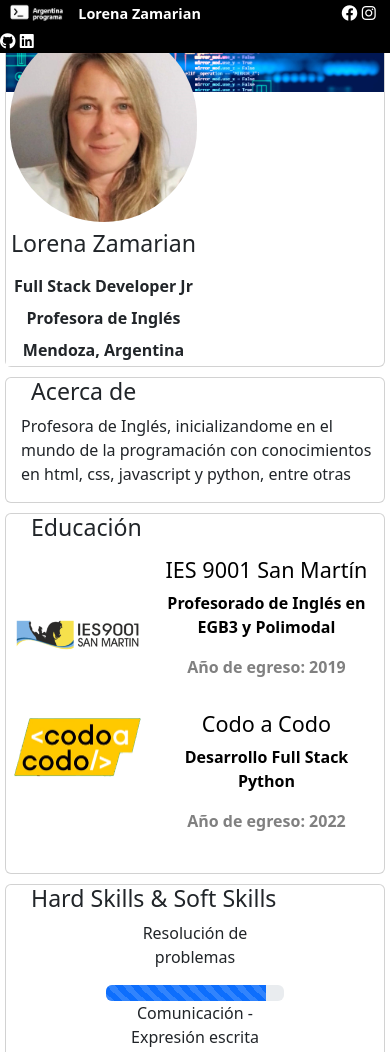
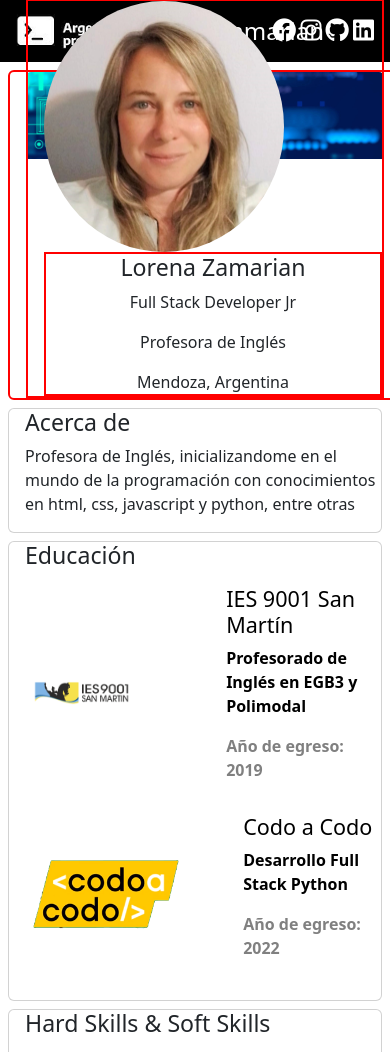
Before and after one commit to LorenaZamarian/Portfolio---FRONT, a plain HTML site: page index.html in a window 390 px wide. Shown: the top 1052 px of the page. Drawn offline with nearby package versions, Linux system fonts and the light colour scheme; a web font is replaced by a local one.

Commit message:
bootstrap

```diff
--- a/index.html
+++ b/index.html
@@ -16,77 +16,77 @@
     <title>Portfolio</title>
 </head>
 
-<body>
-    <nav>
-        <div class="redes">
-            <a href="https://argentinaprograma.inti.gob.ar/" class="arg"><img class="arg" src="/images/arg programa.jpg" alt="Logo argentina programa"></a>
-            <span class="nombre">Lorena Zamarian</span>
-            <span class="ico">
-                <a href="https://www.facebook.com/lore.zama/"><i class="fa-brands fa-facebook" ></i></a>
+
+    <nav class="container-flex navbar" style="background-color: #000000; color: #ffffff; position:relative">
+        <div class="container-fluid" id="navbar">
+          <a class="navbar-brand" href="https://argentinaprograma.inti.gob.ar/">
+            <img src="/images/arg programa.jpg" alt="Logo" height="35" class="d-inline-block align-text-top">
+          </a>
+            <span class= "position-absolute start-0" style="font-size: x-large;" id="nombre">Lorena Zamarian</span>
+            <div class="position-absolute end-0" id="iconos">
+            <a href="https://www.facebook.com/lore.zama/"><i class="fa-brands fa-facebook"></i></a>
             <a href="https://www.instagram.com/lorezamas/"><i class="fa-brands fa-instagram"></i></a>
             <a href="https://github.com/LorenaZamarian"><i class="fa-brands fa-github"></i></a>
             <a href="https://www.linkedin.com/in/lorena-zamarian-aa862b1b3/"><i class="fa-brands fa-linkedin"></i></a>
-            </span>
+            </div>
         </div>
     </nav>
+<body>
 
-
-    <div class="card">
+    <!--Primer card-->
+    <div class="card container-fluid" style="border: red 2px solid;">
         <div class="banner">
-            <img src="/images/lenguaje-programacion.jpg" class="card-img-top" alt="imagen ilustrativa con texto en codigo">
+            <img src="/images/lenguaje-programacion.jpg" class="card-img-top"  alt="imagen ilustrativa con texto en codigo">
         </div>
 
-      <div class="tabla">
-        <table class="table-sm" class="fotoperfil">
-            <thead>
-                <tr>
-                   <th scope="col" id="perfil"><img src="/images/perfil2.jpeg" class="img-fluid" max-widht="100%" height="0%"  alt="foto perfil persona"></th>
-                </tr>
-            </thead>
+        <section id="perfil" class="align-items-center container-relative" style="border: red 2px solid;">
+            <div class="col-md-6">
+                <div class="col-md-6" style="width: 15em;">
+                    <a class= foto-perfil href="#">
+                        <img src="/images/perfil2.jpeg" class= "img-fluid rounded-circle " style="max-width:100%; height:auto" alt="foto perfil persona">
+                    </a>
+                </div>
+            </div>
 
-            <tbody>
-                <tr>
-                    <th scope="row"><h3 class="card-title">Lorena Zamarian</h3></th>
-                </tr>
-                <tr>
-                    <th scope="row"><p class="card-text">Full Stack Developer Jr</p></th>
-                </tr>
-                <tr>
-                    <th scope="row"><p class="card-text">Profesora de Inglés</p></th>
-                </tr>
-                <tr>
-                    <th scope="row"><p class="card-text">Mendoza, Argentina</p></th>
-                </tr>
-            </tbody>
-        </table>
+                <div class="col-md-6" style="border: red 2px solid;">
+                    <h3 class="card-title">Lorena Zamarian</h3>
+                    <p class="card-text">Full Stack Developer Jr</p>
+                    <p class="card-text">Profesora de Inglés</p>
+                    <p class="card-text">Mendoza, Argentina</p>
                 </div>
+        </section>
+
 
     </div>
     <!--segunda card-->
     <div class="card">
         <h3 class="titulos"> Acerca de </h3>
-        <p style="padding-left: 15px;">Profesora de Inglés, inicializandome en el mundo de la programación con conocimientos en html, css, javascript y python, entre otras</p>
+        <p>Profesora de Inglés, inicializandome en el mundo de la programación con conocimientos en html, css, javascript y python, entre otras</p>
     </div>
 
+    <!--Tercer card-->
 
-<div class="card">
+    <div class="card position-relative">
         <h3 class="titulos"> Educación </h3>
 
-    <table class="table table-borderless" >
+        <table class="table table-borderless"  >
              <thead>
-             <tr class="text-center">
-                <th scope="col" class="inst" ><a href="https://ens9001-infd.mendoza.edu.ar/sitio/"><img src="/images/iesdyt.png" alt="logo instituto de formacion docente"></a></th>
-                <th scope="col" class="descripcion"><h4> IES 9001 San Martín </h4>
+                <tr class="edu">
+                <th scope="col" ><a href="https://ens9001-infd.mendoza.edu.ar/sitio/"><img src="/images/iesdyt.png" class="img-fluid" style="max-width: 100%; height: auto;" alt="logo instituto de formacion docente"></a></th>
+                    <th scope="col" class="descripcion" style="margin-left: 5em;"><h4> IES 9001 San Martín </h4>
                         <p class="subtitulos"> Profesorado de Inglés en EGB3 y Polimodal  </p>
-                    <p class="pequeño"> Año de egreso: 2019 </p></th>
+                        <p class="pequeño"> Año de egreso: 2019 </p>
+                    </th>
                 </tr>
             </thead>
+
             <tbody>
-            <tr class="text-center">
-                <th scope="row" class="codo" ><a href="https://agenciadeaprendizaje.bue.edu.ar/codo-a-codo/"><img src="/images/codo a codo.png" alt="Logo codo a codo"></a></th>
-                <td class="descripcion"><h4> Codo a Codo </h4>
+                <tr class="edu">
+                    <th scope="row" class="codo" ><a href="https://agenciadeaprendizaje.bue.edu.ar/codo-a-codo/"><img src="/images/codo a codo.png" class="img-fluid" style="max-width: 100%; height: auto;"  alt="Logo codo a codo"></a></th>
+                    <td class="descripcion"  style="margin-left:3em;"><h4> Codo a Codo </h4>
                         <p class="subtitulos"> Desarrollo Full Stack Python </p>
-                    <p class="pequeño"> Año de egreso: 2022 </p></td>
+                        <p class="pequeño"> Año de egreso: 2022 </p>
+                    </td>
                 </tr>
             </tbody>
 
@@ -103,7 +103,7 @@
     <div class="barras">
         <p>Resolución de problemas</p>
         <div class="progress" role="progressbar" aria-label="Default striped example" aria-valuenow="10" aria-valuemin="0" aria-valuemax="100">
-           <div class="progress-bar progress-bar-striped" style="width: 90%"></div>
+           <div class="progress-bar progress-bar-striped " style="width: 90%"></div>
         </div>
         <p>Comunicación - Expresión escrita</p>
         <div class="progress" role="progressbar" aria-label="Success striped example" aria-valuenow="25" aria-valuemin="0" aria-valuemax="100">
--- a/style.css
+++ b/style.css
@@ -1,54 +1,32 @@
-
-
-nav{
-    background-color: black;
-    display:inline-block;
-    width: 100vw;
-    color: white;
-    position:fixed;
-    z-index: 1;
-    margin-top: 0;
+i{
+    color: #ffffff;
+    font-size: x-large;
 }
 
-.arg{
-    margin-left: 1vw;
-    margin-bottom: 1vh;
+#nombre{
+    margin-left: 5.5em;
 }
 
-.nombre{
-    margin-left: 2vw;
-    font-size: larger;
-    font-weight: bold;
+#iconos{
+    margin-right: 1em;
 }
 
-.ico{
-    margin-left:59vw;
-    font-size:xx-large;
-
+#perfil{
+   margin-top: -10em;
+   padding-left: 1em;
+   text-align: center;
 }
 
-i{
-    color: white;
-}
-.card{
-    margin: 0px 5px 10px;
+.edu{
+    display: flex;
+    align-items: center;
+    flex-wrap: nowrap;
+    height: auto;
 }
 
-.tabla{
-    max-width:25vw;
-    background-color: white;
-    text-align: center;
-}
-#perfil img{
-    border-radius: 200px;
-    max-width: 70%;
-    height: auto;
-    margin-top: -150px;
-
-}
-
-.titulos{
-    padding-left: 25px;
+.card{
+    padding-left: 1em;
+    margin: 0.5em;
 }
 
 .pequeño{
@@ -60,78 +38,6 @@ i{
     font-weight: bold;
 }
 
-.barras p{
-    text-align: center;
+.barras{
+    padding: 2em;
 }
-
-.barras{
-    margin-left: 100px;
-    margin-right: 100px;
-    margin-bottom: 25px;
-}
-
-table{
-    table-layout: auto;
-}
-
-.inst img{
-    margin-bottom: 6%;
-}
-
-
-    @media screen and (max-width:640px) {
-        nav{
-            background-color: black;
-            display:inline-flexbox;
-            flex-direction: row;
-            flex-wrap: nowrap;
-            width: 100vw;
-            color: white;
-            position: fixed;
-        }
-
-        .arg img{
-            width: 15%;
-            margin-top: 1%;
-        }
-
-        .nombre{
-            font-size: 90%;
-            font-weight: bold;
-        }
-
-        .ico{
-            display: inline-flexbox;
-            flex-direction: row;
-            flex-wrap: nowrap;
-            margin-left:35%;
-            font-size:medium;
-
-        }
-
-        i{
-            color: white;
-        }
-
-        .tabla{
-            max-width:50vw;
-            background-color: white;
-            text-align: center;
-        }
-        #perfil img{
-            border-radius: 200px;
-            max-width: 100%;
-            height: auto;
-            margin-top: -70px;
-        }
-
-        .codo img{
-            padding-top: 5%;
-            width: 100%;
-        }
-
-        .inst img{
-            margin-bottom: 35%;
-            width: 100%;
-        }
-    }
```
Lines whose indentation alone changed are shown as unchanged.
